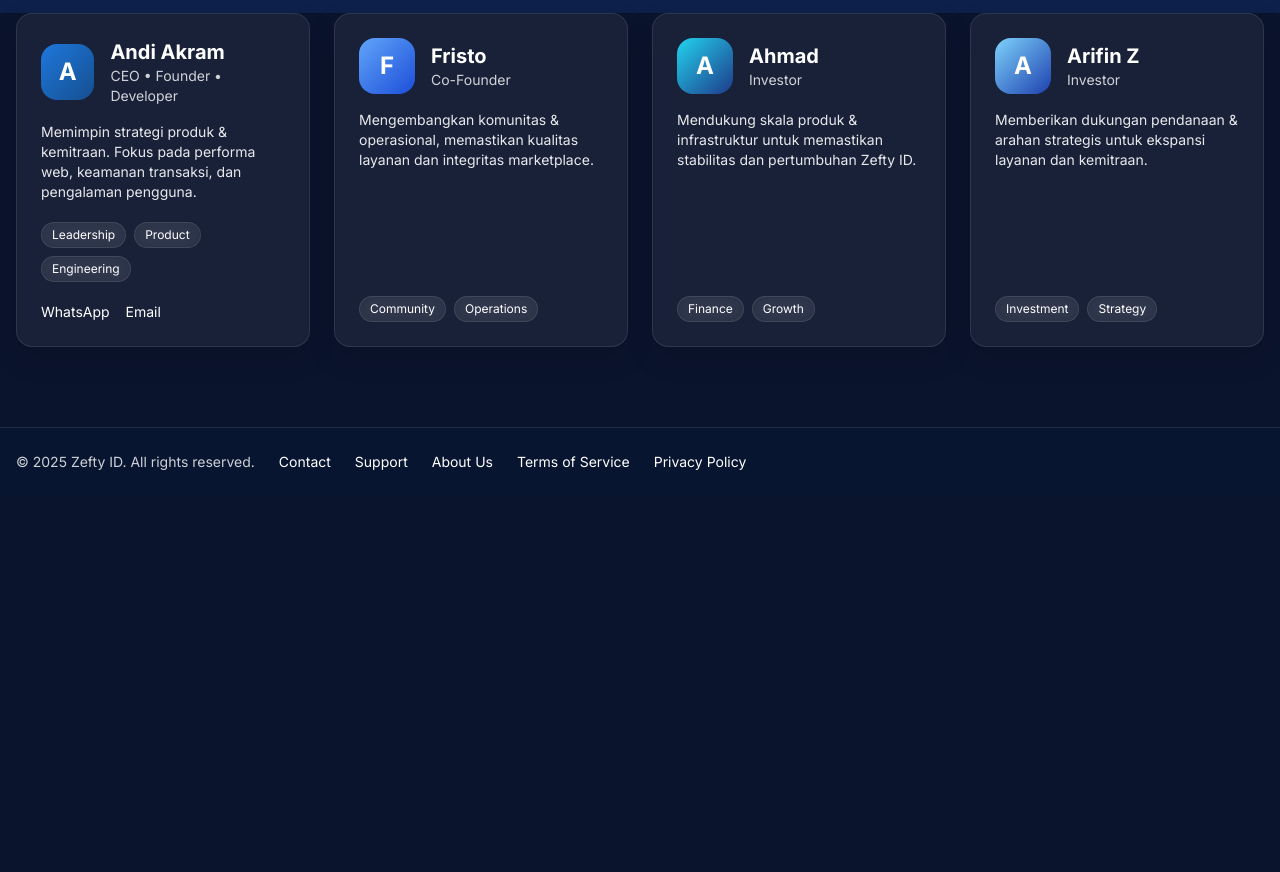
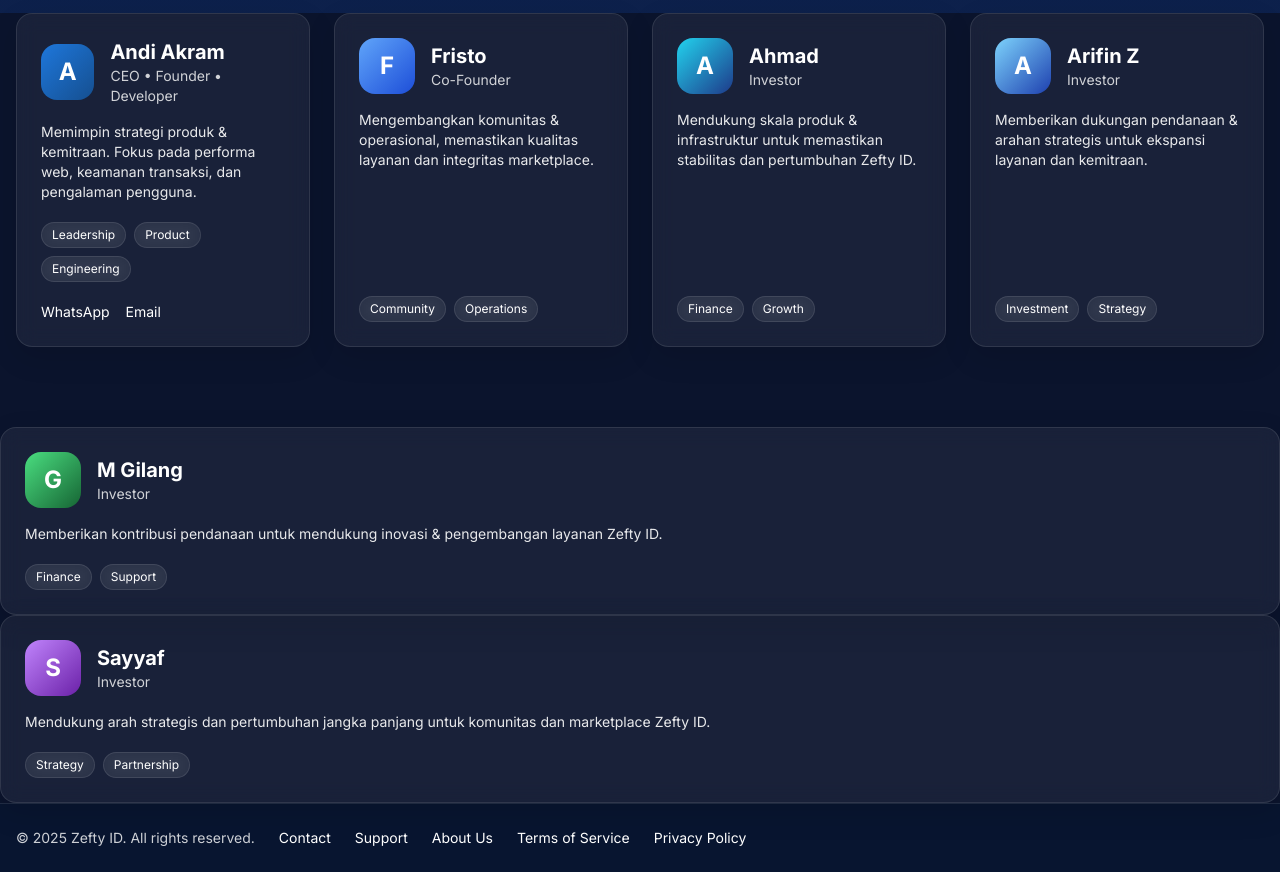
Before and after one commit to Dndakrm/zefty, a plain HTML site: page staff.html in a window 1280 px wide. Shown: the part 192-1064 px from the top of the page. Before the commit the page ends 800 px from the top, so only its background shows below. Drawn offline with nearby package versions, Linux system fonts and the light colour scheme.

Commit message:
Update staff.html

```diff
--- a/staff.html
+++ b/staff.html
@@ -154,6 +154,42 @@
       </article>
     </div>
   </main>
+<!-- M Gilang -->
+<article class="glass rounded-2xl border border-white/10 p-6 shadow-soft h-full flex flex-col">
+  <div class="flex items-center gap-4">
+    <div class="w-14 h-14 rounded-2xl bg-gradient-to-br from-green-400 to-green-800 flex items-center justify-center text-2xl font-bold">G</div>
+    <div>
+      <h3 class="text-xl font-bold">M Gilang</h3>
+      <p class="text-sm opacity-80">Investor</p>
+    </div>
+  </div>
+  <p class="mt-4 opacity-90 text-sm flex-1">
+    Memberikan kontribusi pendanaan untuk mendukung inovasi & pengembangan layanan Zefty ID.
+  </p>
+  <div class="mt-5 flex flex-wrap gap-2 text-xs">
+    <span class="px-2.5 py-1 rounded-full glass border border-white/10">Finance</span>
+    <span class="px-2.5 py-1 rounded-full glass border border-white/10">Support</span>
+  </div>
+</article>
+
+<!-- Sayyaf -->
+<article class="glass rounded-2xl border border-white/10 p-6 shadow-soft h-full flex flex-col">
+  <div class="flex items-center gap-4">
+    <div class="w-14 h-14 rounded-2xl bg-gradient-to-br from-purple-400 to-purple-800 flex items-center justify-center text-2xl font-bold">S</div>
+    <div>
+      <h3 class="text-xl font-bold">Sayyaf</h3>
+      <p class="text-sm opacity-80">Investor</p>
+    </div>
+  </div>
+  <p class="mt-4 opacity-90 text-sm flex-1">
+    Mendukung arah strategis dan pertumbuhan jangka panjang untuk komunitas dan marketplace Zefty ID.
+  </p>
+  <div class="mt-5 flex flex-wrap gap-2 text-xs">
+    <span class="px-2.5 py-1 rounded-full glass border border-white/10">Strategy</span>
+    <span class="px-2.5 py-1 rounded-full glass border border-white/10">Partnership</span>
+  </div>
+</article>
+
 
   <!-- FOOTER -->
   <footer class="border-t border-white/10 bg-[#081530]">
```
